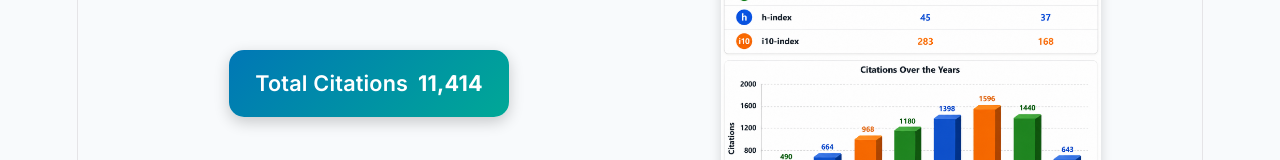
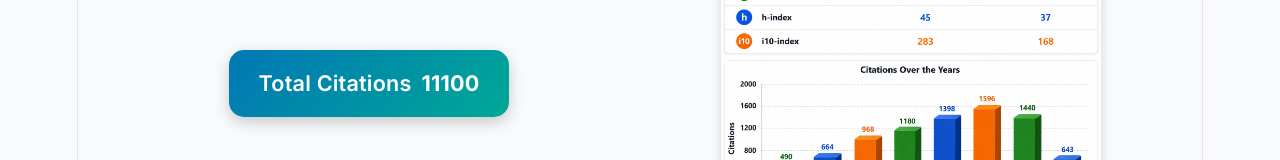
Before and after one commit to MGCSE-git/CSE_Publications, a React (Vite) app: page / in a window 1280 px wide. Shown: the part 550-710 px from the top of the page. Built offline with nearby package versions, Linux system fonts and the light colour scheme.

Commit message:
Update citations display to static value
Replaced dynamic citations display with a static value.

```diff
--- a/src/App.jsx
+++ b/src/App.jsx
@@ -113,7 +113,8 @@ function App() {
           </div>*/}
           <div className="summary-card citations">
             <div className="summary-label">Total Citations</div>
-            <div className="summary-value">{cumulativeCitations.toLocaleString()}</div>
+            {/*<div className="summary-value">{cumulativeCitations.toLocaleString()}</div>*/}
+            <div className="summary-value">11100</div>
           </div>
         </div>
         <div className="summary-chart">
```
